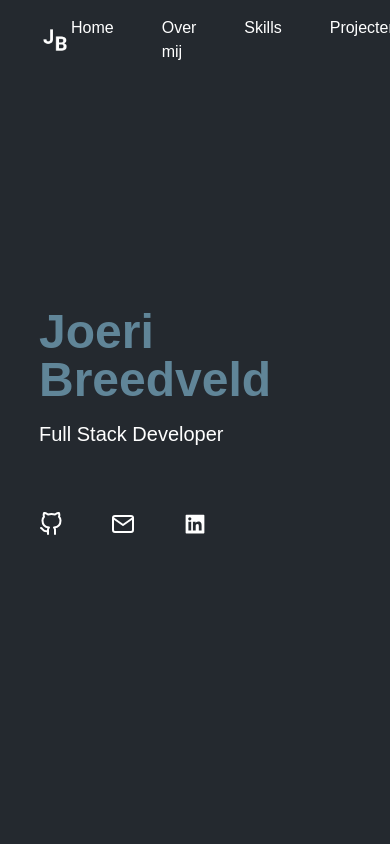
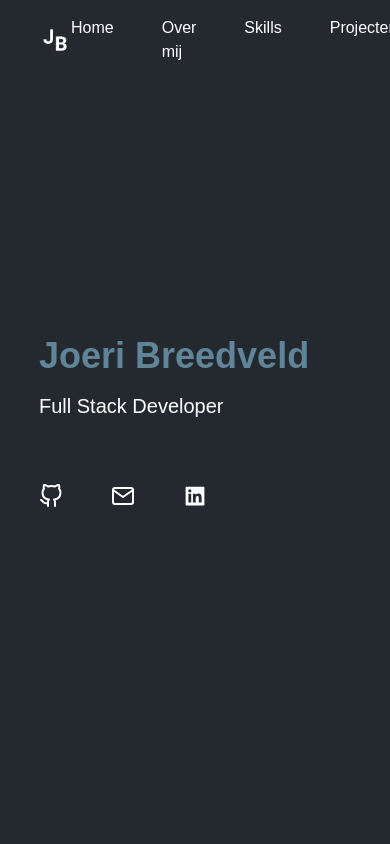
Before and after one commit to joeribreedveld/portfolio-website-v4, a Next.js app: page / in a window 390 px wide. Shown: the top 844 px of the page. Built offline with nearby package versions, Linux system fonts and the light colour scheme.

Commit message:
feat(hero): make title responsive for mobile screens

```diff
--- a/categories/Hero.tsx
+++ b/categories/Hero.tsx
@@ -8,7 +8,7 @@ function Hero() {
 	return (
 		<>
 			<section className='page-padding-x page-padding-y bg-black text-white min-h-screen flex justify-center flex-col'>
-				<h1 className='text-primary font-bold text-5xl mb-4'>Joeri Breedveld</h1>
+				<h1 className='text-primary font-bold text-4xl md:text-5xl mb-4'>Joeri Breedveld</h1>
 				<h3 className='text-xl mb-16'>Full Stack Developer</h3>
 				<ul className='flex gap-12'>
 					<li>
```
